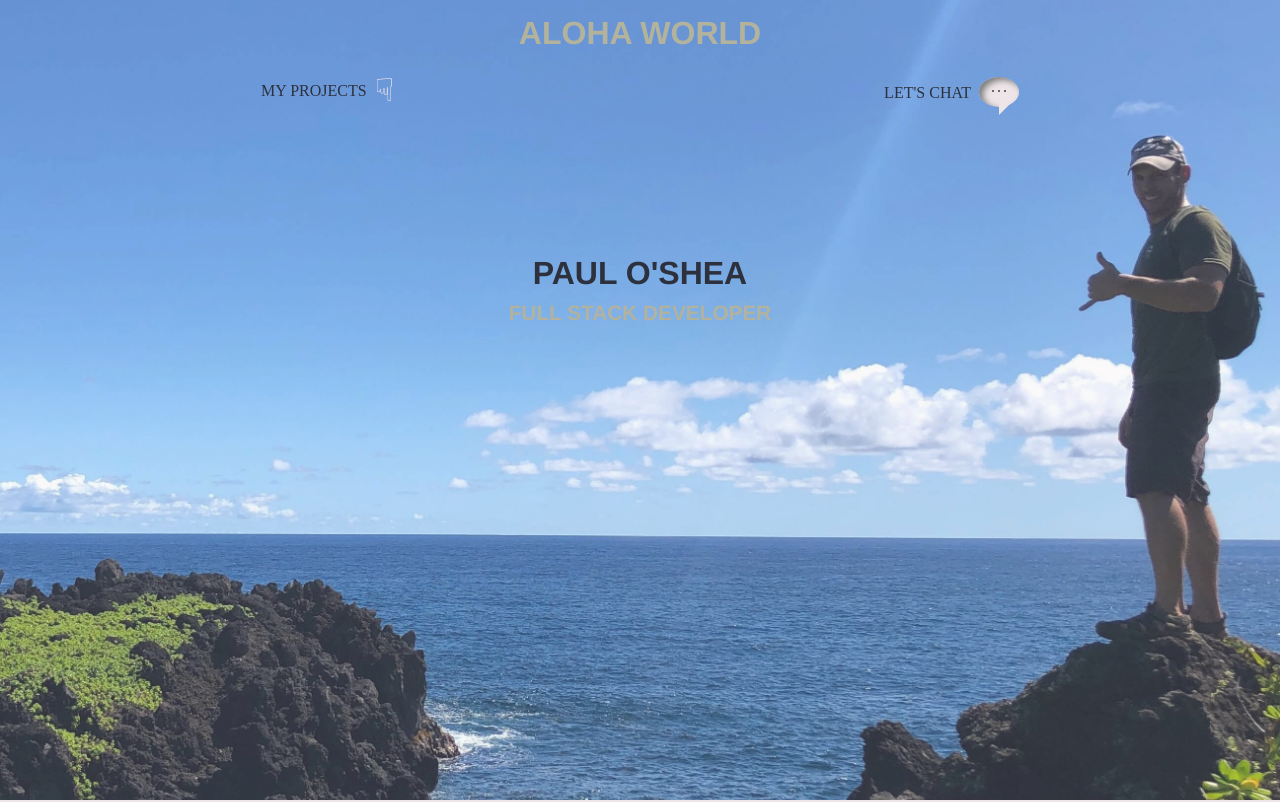
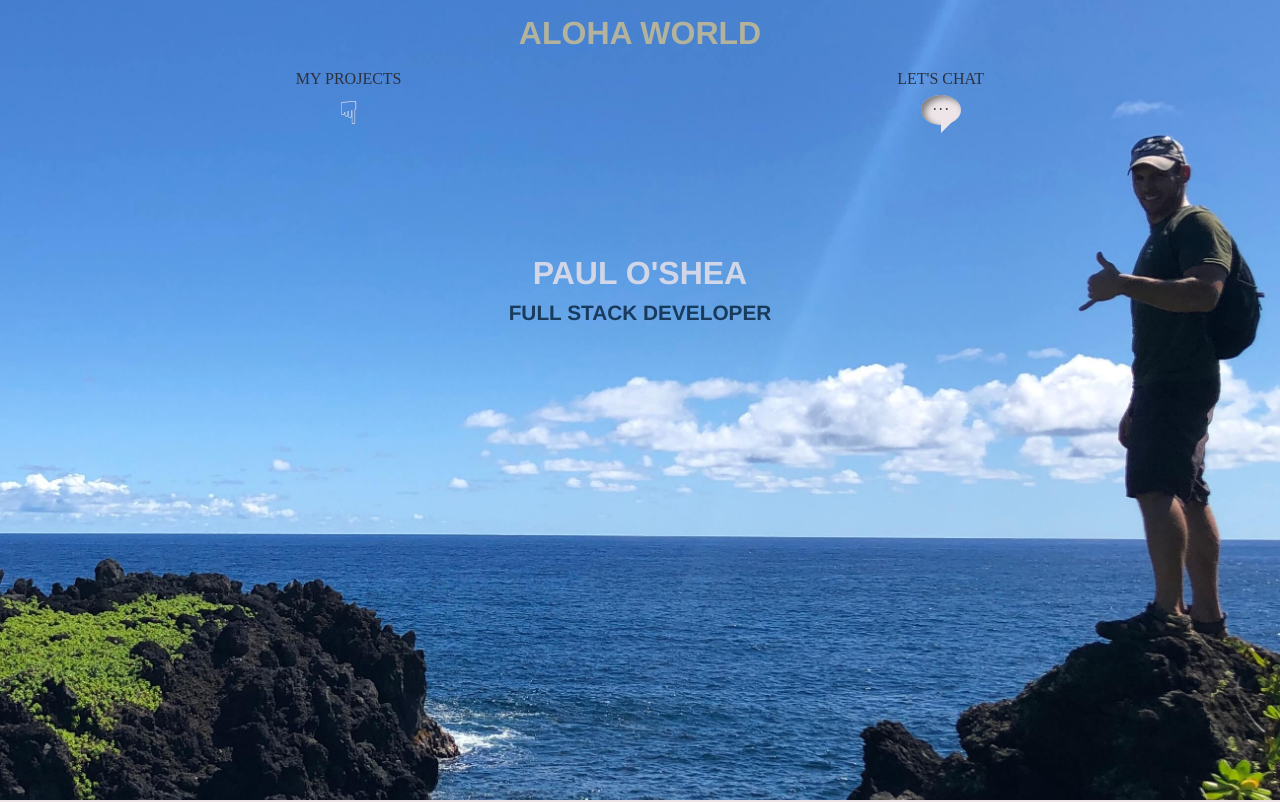
Before and after one commit to poshea48/portfolio, a Gatsby site: page / in a window 1280 px wide. Shown: the top 802 px of the page. Built offline with nearby package versions, Linux system fonts and the light colour scheme; Gatsby itself is replaced by a stand-in of ours.

Commit message:
styling changes

```diff
--- a/src/components/AirportBackground.js
+++ b/src/components/AirportBackground.js
@@ -9,6 +9,7 @@ const StyledAirportBackground = styled(BackgroundImage)`
   -moz-background-size: cover;
   -o-background-size: cover;
   background-size: cover;
+  background-position: 50% 45% !important;
   z-index: -1;
   h1 {
     text-align: center;
@@ -51,7 +52,7 @@ const style = {
   width: "100%",
   height: "100%",
   backgroundColor: palette.lightGray,
-  backgroundPosition: "50% 10%",
+  backgroundPosition: "center top",
   backgroundSize: "cover",
   backgroundRepeat: "no-repeat",
   backgroundAttachment: "fixed",
--- a/src/components/ChatBubble.js
+++ b/src/components/ChatBubble.js
@@ -7,9 +7,7 @@ const Container = styled.div`
   align-items: center;
   position: relative;
   width: 40px;
-  @media (max-width: 650px) {
-    align-self: center;
-  }
+  align-self: center;
 `
 const Bubble = styled.div`
   display: flex;
@@ -66,18 +64,6 @@ const Bubble = styled.div`
     margin-bottom: -20px;
   }
 `
-// const Pointer = styled.div`
-//   content: "";
-//   position: absolute;
-//   right: 0;
-//   bottom: 0;
-//   width: 0;
-//   height: 0;
-//   border-left: 10px solid transparent;
-//   border-right: 10px solid transparent;
-//   border-bottom: 10px solid ${palette.lightGray};
-//   box-shadow: inset 0px -1px 4px 1px ${palette.mediumGray};
-// `
 const ChatBubble = () => {
   return (
     <Container>
--- a/src/components/Home.js
+++ b/src/components/Home.js
@@ -40,7 +40,6 @@ const Title = styled.div`
   position: sticky;
   padding: 1em 0 0.5em 0;
   margin-bottom: 0.5em;
-  /* opacity: 0.8; */
   justify-content: space-around;
   background-color: transparent;
 
@@ -51,14 +50,6 @@ const Title = styled.div`
 
     margin-bottom: 0;
   }
-
-  //! for white background on mobile
-  /* @media (max-width: 550px) {
-    box-shadow: 0px 0 20px 20px ${palette.lightGray};
-    background-color: ${palette.lightGray};
-    opacity: 0.8;
-    border-radius: 10%;
-  } */
 
   @media (max-width: 400px) {
     h1 {
@@ -83,10 +74,12 @@ const Name = styled.div`
   margin-bottom: 1em;
   position: sticky;
   z-index: -1;
+  opacity: 0.8;
+
   h1 {
     text-align: center;
     align-self: center;
-    color: ${blues.gunMetal};
+    color: ${palette.lightGray};
     font-weight: 900;
     margin: 0;
   }
@@ -96,8 +89,7 @@ const Name = styled.div`
     font-size: 1.3em;
     opacity: 0.99;
     margin-top: 0.5em;
-    color: ${blues.laurelGreen};
-    font-weight: 900;
+    color: ${blues.maastrict};
   }
 
   @media (max-width: 500px) {
@@ -105,8 +97,6 @@ const Name = styled.div`
     h1 {
       background-color: ${blues.un};
       box-shadow: 0 0 36px 36px ${blues.un};
-
-      opacity: 0.8;
     }
   }
 `
--- a/src/components/NavLinkPointer.js
+++ b/src/components/NavLinkPointer.js
@@ -5,10 +5,7 @@ import { palette } from "../styles/colors"
 const Pointer = styled.span`
   font-size: 2em;
   color: ${palette.lightGray};
-
-  @media (max-width: 650px) {
-    align-self: center;
-  }
+  align-self: center;
   @keyframes point {
     0% {
       transform: translateY(0);
--- a/src/components/Navbar.js
+++ b/src/components/Navbar.js
@@ -9,30 +9,34 @@ import scrollTo from "gatsby-plugin-smoothscroll"
 const Container = styled.div`
   display: flex;
   justify-content: space-around;
-  padding: 0 1em;
-  @media (max-width: 850px) {
+  padding: 0 3em;
+  margin-bottom: 1em;
+  align-items: flex-start;
+  @media (max-width: 1100px) {
     justify-content: space-between;
   }
 
-  @media (max-width: 550px) {
+  @media (max-width: 600px) {
     /* visibility: hidden; */
     display: none;
     pointer-events: none;
   }
 `
-const NavLinkWrapper = styled.div``
+
 const NavLink = styled(Link)`
   display: flex;
   text-decoration: none;
-  height: 50px;
-  justify-content: space-around;
+  flex-direction: column;
+  justify-content: flex-start;
+  margin-bottom: 0;
   margin-bottom: 1em;
+  height: 76px;
   transition: all 0.3s ease-in-out;
   .title {
     /* Title */
     font-size: 1em;
     align-self: center;
-    margin-right: 0.5em;
+    margin-bottom: 5px;
     color: ${blues.gunMetal};
   }
   &:hover {
@@ -56,9 +60,9 @@ const NavLink = styled(Link)`
     animation-fill-mode: both;
   }
 
-  @media (max-width: 650px) {
+  @media (max-width: 850px) {
     flex-direction: column;
-    justify-content: center;
+    justify-content: flex-start;
     margin-bottom: 0;
   }
 `
@@ -67,15 +71,15 @@ const Nav = styled.div`
   display: flex;
   text-decoration: none;
   cursor: pointer;
-  /* height: 50px; */
-  justify-content: space-around;
+  flex-direction: column;
+  justify-content: center;
+  margin-bottom: 0;
   transition: all 0.3s ease-in-out;
   margin-bottom: 1em;
   .title {
     /* Title */
     font-size: 1em;
     align-self: center;
-    margin-right: 0.5em;
     color: ${blues.gunMetal};
   }
   &:hover {
@@ -99,7 +103,7 @@ const Nav = styled.div`
     animation-fill-mode: both;
   }
 
-  @media (max-width: 650px) {
+  @media (max-width: 850px) {
     flex-direction: column;
     justify-content: center;
     margin-bottom: 0;
@@ -108,18 +112,14 @@ const Nav = styled.div`
 const Navbar = () => {
   return (
     <Container>
-      <NavLinkWrapper>
       <Nav onClick={() => scrollTo("#projects")}>
         <span className="title">My Projects</span>
         <NavLinkPointer />
       </Nav>
-      </NavLinkWrapper>
-      <NavLinkWrapper>
       <NavLink to="/contact">
         <span className="title">Let's Chat</span>
         <ChatBubble />
       </NavLink>
-      </NavLinkWrapper>
     </Container>
   )
 }
--- a/src/components/ShakaBackground.js
+++ b/src/components/ShakaBackground.js
@@ -14,19 +14,6 @@ const StyledShakaBackground = styled(BackgroundImage)`
   width: 100%;
   height: 800px;
   z-index: -1;
-
-  /* @media (max-width: 900px) {
-    background-position: 75% 0 !important;
-  }
-
-  @media (max-width: 725px) {
-    background-position: 80% 0 !important;
-  } */
-
-  /* @media (max-width: 630px) {
-    background-position: 88% 0 !important;
-  } */
-
   @media (max-width: 500px) {
     background-attachment: scroll !important;
     background-position: 95% 10% !important;
@@ -34,20 +21,6 @@ const StyledShakaBackground = styled(BackgroundImage)`
 
   &:before,
   &:after {
-    /* border-radius: 0 0 50px 50px; */
-
-    /* @media (max-width: 900px) {
-      background-position: 75% 0 !important;
-    }
-
-    @media (max-width: 725px) {
-      background-position: 80% 0 !important;
-    }
-
-    @media (max-width: 630px) {
-      background-position: 88% 0 !important;
-    } */
-
     @media (max-width: 500px) {
       background-attachment: scroll !important;
       background-position: 95% 10% !important;
@@ -62,7 +35,6 @@ const style = {
   backgroundRepeat: "no-repeat",
   backgroundSize: "cover",
   backgroundAttachment: "fixed",
-  opacity: "0.8",
 }
 const ShakaBackground = ({ children }) => (
   <StaticQuery
--- a/src/components/modal/Modal.js
+++ b/src/components/modal/Modal.js
@@ -9,7 +9,7 @@ const Container = styled.div`
   display: none;
   top: 1.3em;
   left: 1em;
-  @media (max-width: 550px) {
+  @media (max-width: 600px) {
     display: flex;
     flex-direction: column;
   }
```
Lines whose indentation alone changed are shown as unchanged.
